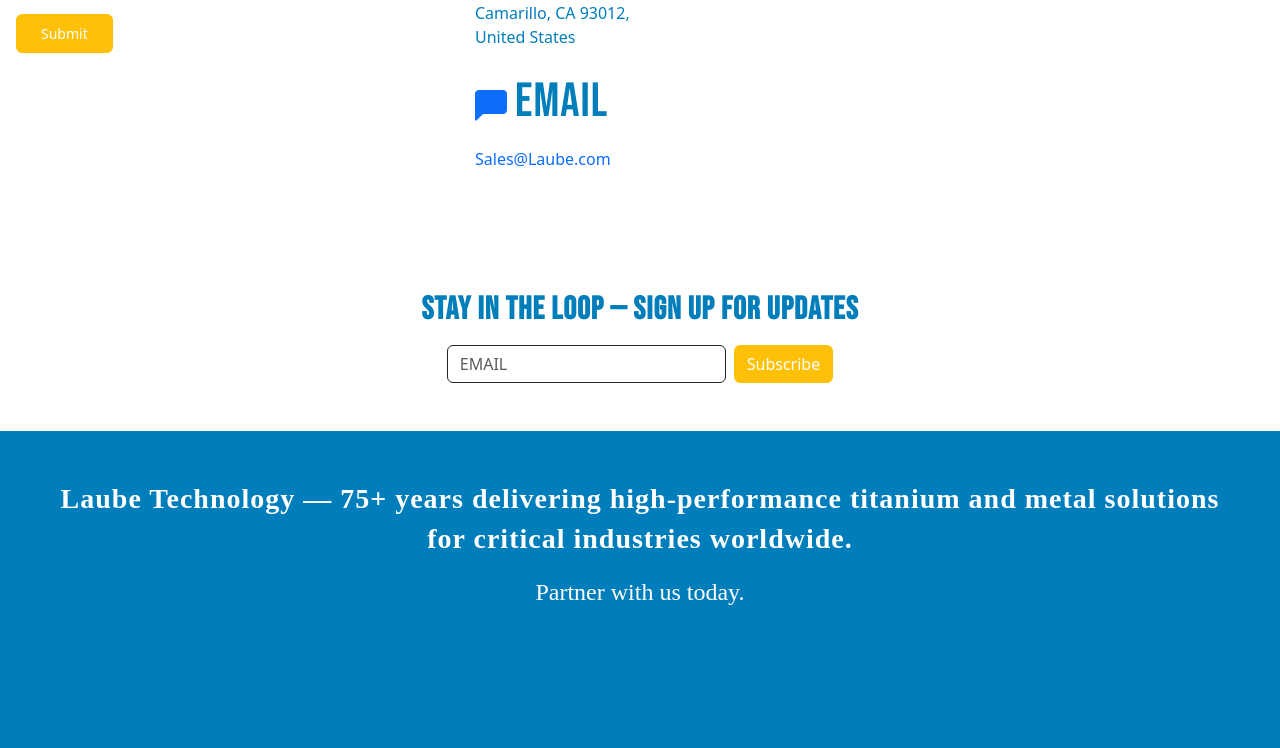
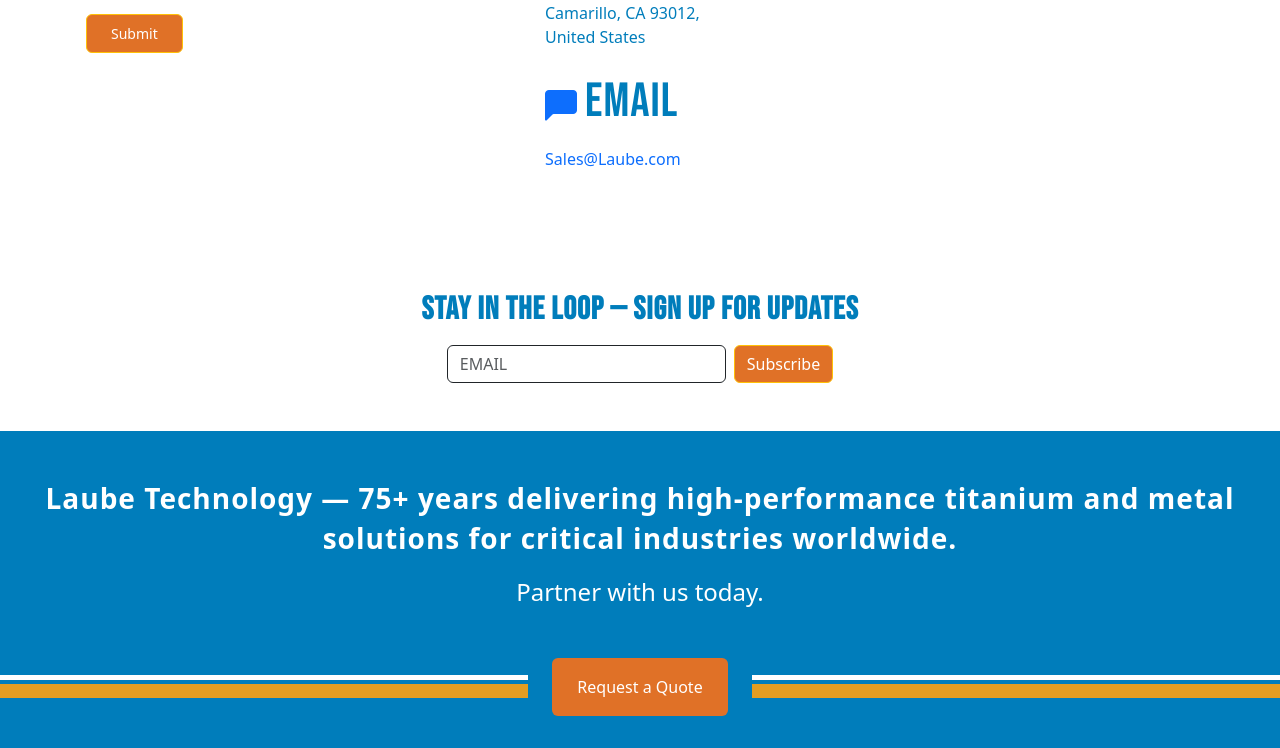
Before and after one commit to yaqoobahmad/Stagingglobe, a plain HTML site: page index.html in a window 1280 px wide. Shown: the part 10834-11582 px from the top of the page. Drawn offline with nearby package versions, Linux system fonts and the light colour scheme.

Commit message:
update footer

```diff
--- a/index.html
+++ b/index.html
@@ -787,6 +787,7 @@
           <div class="text-white text-center py-5" style="background-color: #26507e; font-size: 24px; letter-spacing:1px">
             <span class="px-4">Call us today (805-388-1050) to get a quick and easy quote, or fill out our contact form below.</span>
           </div>
+          <div class="d-flex justify-content-center">
           <div class="container row g-0 py-5">
 				<div class="col-md-5 ">
 					<form class=" px-3">
@@ -806,7 +807,7 @@
 							<label for="message" class="form-label icon">Your Message (Optional)</label>
 							<textarea class="form-control input" id="message" rows="6"></textarea>
 						</div>
-						<button type="submit" class="btn btn-warning text-white px-4 py-2 mb-2" style="font-size:14px">
+						<button type="submit" class="btn btn-warning text-white px-4 py-2 mb-2" style="font-size:14px; background-color: #E07127">
 							Submit
 						</button>
 					</form>
@@ -859,6 +860,7 @@
 					</div>
 				</div>
 			</div>
+      </div>
     </div>
     <div class=" py-5">
 			<div class="container text-center">
@@ -867,23 +869,34 @@
 				</h5>
 				<form class="d-flex justify-content-center">
 					<input type="email" class="form-control w-25 me-2 border-1 border-dark" placeholder="EMAIL">
-					<button type="submit" class="btn btn-warning text-white">
+					<button type="submit" class="btn btn-warning text-white" style="background-color: #E07127">
 						Subscribe
 					</button>
 				</form>
 			</div>
 		</div>
 
-<div class="text-white text-center py-5 montserrat" style="background-color: #007dbb">
 
-  <h4 class="fw-bold text-center px-5 px-md-8 text-white" style="font-size: 28px; line-height:1.4; letter-spacing:1px">
+<div class="text-white text-center py-5" style="background-color: #007dbb">
+			<h4 class="fw-bold text-center px-2 px-md-8 text-white" style="font-size: 28px; line-height:1.4; letter-spacing:1px">
 				Laube Technology — 75+ years delivering high-performance titanium and
 				metal solutions for critical industries worldwide.
 			</h4>
-      <p class="mt-3 mb-5 montserrat" style="font-size:24px">Partner with us today.</p>
-</div>
+			<p class="mt-3 mb-5 " style="font-size:24px">Partner with us today.</p>
+			<div class="d-flex flex-column flex-md-row justify-content-center align-items-center mt-4 gap-4">
+				<div class="d-flex flex-column justify-content-center align-items-end w-100 w-md-auto">
+					<div class="bg-white mb-1" style="width: 100%; height: 5px"></div>
+					<div style="width: 100%; height: 14px; background-color: #e39d22"></div>
+				</div>
 
+				<a href="#" class="btn  text-white px-4 py-3 text-nowrap" style="background-color: #E07127;">Request a Quote</a>
 
+				<div class="d-flex flex-column justify-content-center align-items-start w-100 w-md-auto">
+					<div class="bg-white mb-1" style="width: 100%; height: 5px"></div>
+					<div style="width: 100%; height: 14px; background-color: #e39d22"></div>
+				</div>
+			</div>
+		</div>
     <div class="text-white pt-5" style="background-color: #007dbb">
 			<div class="container-fluid px-4">
 				<div class="row">
@@ -988,7 +1001,7 @@
 									<li>2310 Otay Center Dr San Diego CA 92154</li><br>
 									<li>505 W. Crossroads Parkway, STE B Bolingbrook, IL 60440</li>
 								</ul>
-								<img src="./Images/USA-MAP-01-1.png" class=" mt-2 w-75" alt="Map">
+								<img src="./Images/USA-MAP-01-1.png" class=" mt-2 w-25 w-md-75" alt="Map">
 							</div>
 						</div>
 					</div>
```
